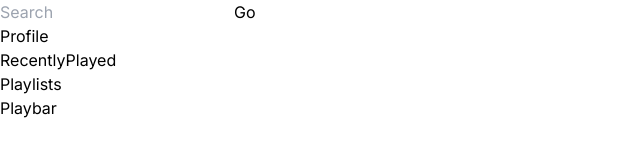
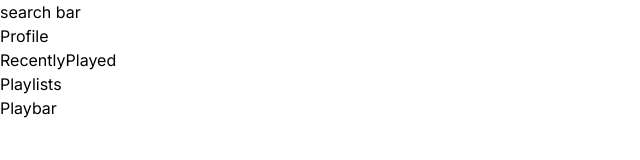
Before and after one commit to dotares/tunein, a Next.js app: page /dashboard in a window 1280 px wide. Shown: the top 160 px of the page, without its empty margins (0-640 px from the left). Built offline with nearby package versions, Linux system fonts and the light colour scheme.

Commit message:
remove: search bar and search page for restart

```diff
--- a/src/app/_components/_dashboardComponents/SearchBar.tsx
+++ b/src/app/_components/_dashboardComponents/SearchBar.tsx
@@ -1,14 +1,9 @@
 "use client";
 
-import React from "react";
+import React, { useRef } from "react";
 
 const SearchBar = () => {
-    return (
-        <form action="/dashboard/search">
-            <input type="text" placeholder="Search" />
-            <button>Go</button>
-        </form>
-    );
+    return <div>search bar</div>;
 };
 
 export default SearchBar;
--- a/src/app/dashboard/search/page.tsx
+++ b/src/app/dashboard/search/page.tsx
@@ -1,9 +1,7 @@
 import React from "react";
 
-import SearchResults from "../../_components/_searchComponents/SearchResults";
-
 const page = () => {
-    return <SearchResults />;
+    return <div>Search-page</div>;
 };
 
 export default page;
```
